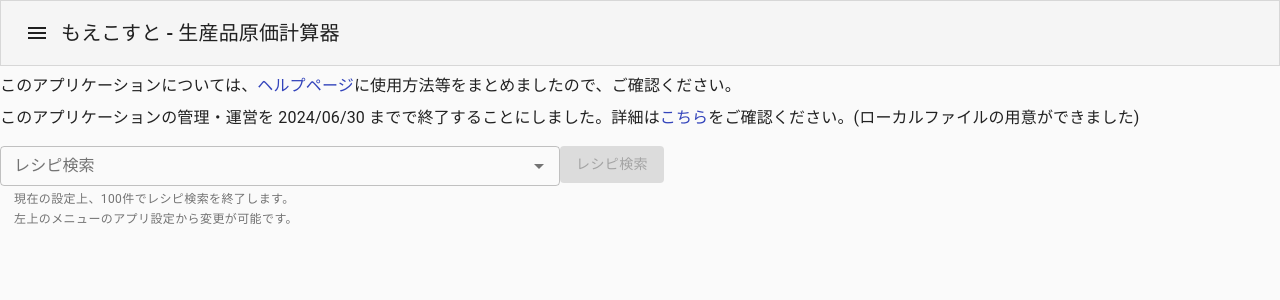
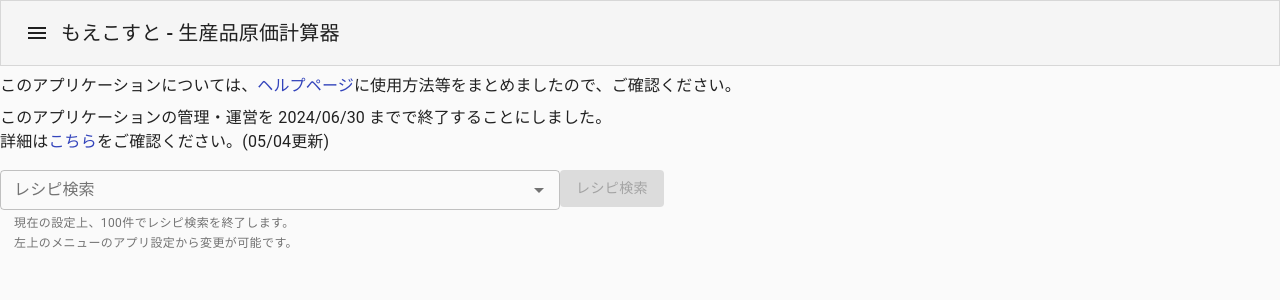
Before and after one commit to Helestia/moecost, a React (Create React App) app: page / in a window 1280 px wide. Shown: the top 300 px of the page. Built offline with nearby package versions, Linux system fonts and the light colour scheme.

Commit message:
doc: ローカル用対応サービス部の更新

```diff
--- a/public/endService/index.html
+++ b/public/endService/index.html
@@ -33,7 +33,7 @@
     <div class="paper">
       <h2>現在の利用者へ</h2>
       <p>上述の通り、このサイトは2024/06/30をもって公開を停止します。よって、それ以降も「もえこすと」を利用したい場合は、下記ファイルをダウンロードしていただき、ローカル環境で利用してください。</p>
-      <p><a href="moecost_local_0125.zip">ローカル用ファイル</a>(更新日:2024/03/01 バージョン:v1.25)</p>
+      <p><a href="moecost_local_0126.zip">ローカル用ファイル</a>(更新日:2024/05/04 バージョン:v1.26)</p>
       <p>圧縮ファイルを解凍し、readme.txtを一読いただいたうえで、問題がなければindex.htmlをブラウザで開いていただければローカル版を使用することが可能です。このファイルは私がサイトを終了した後もそのまま利用できるようになっています。</p>
     </div>
     <div class="paper">
@@ -45,6 +45,8 @@
     <h2>更新履歴</h2>
     <ul>
       <li>2023/08/10 当文書公開</li>
+      <li>2023/11/16 ローカル実行用ファイルの追加・説明内容の修正</li>
+      <li>以降、適宜バージョン更新を追従</li>
     </ul>
     <footer>
       <nav>
--- a/src/components/component/searchSection/renderRecipeFindBox.tsx
+++ b/src/components/component/searchSection/renderRecipeFindBox.tsx
@@ -81,7 +81,8 @@ const RenderRecipeFindBox:React.FC<tRenderRecipeFindBox> = (props) => {
                 marginTop={1}
                 marginBottom={1}
             >
-                <Typography>このアプリケーションの管理・運営を 2024/06/30 までで終了することにしました。詳細は<Link href="./endService/" target="_blank">こちら</Link>をご確認ください。(ローカルファイルの用意ができました)</Typography>
+                <Typography>このアプリケーションの管理・運営を 2024/06/30 までで終了することにしました。</Typography>
+                <Typography>詳細は<Link href="./endService/" target="_blank">こちら</Link>をご確認ください。(05/04更新)</Typography>
             </Box>
             <Box
                 className={classes.rootBox}
```
Also changed, not shown: 2 other files (tests, documents, lock files or other folders).
